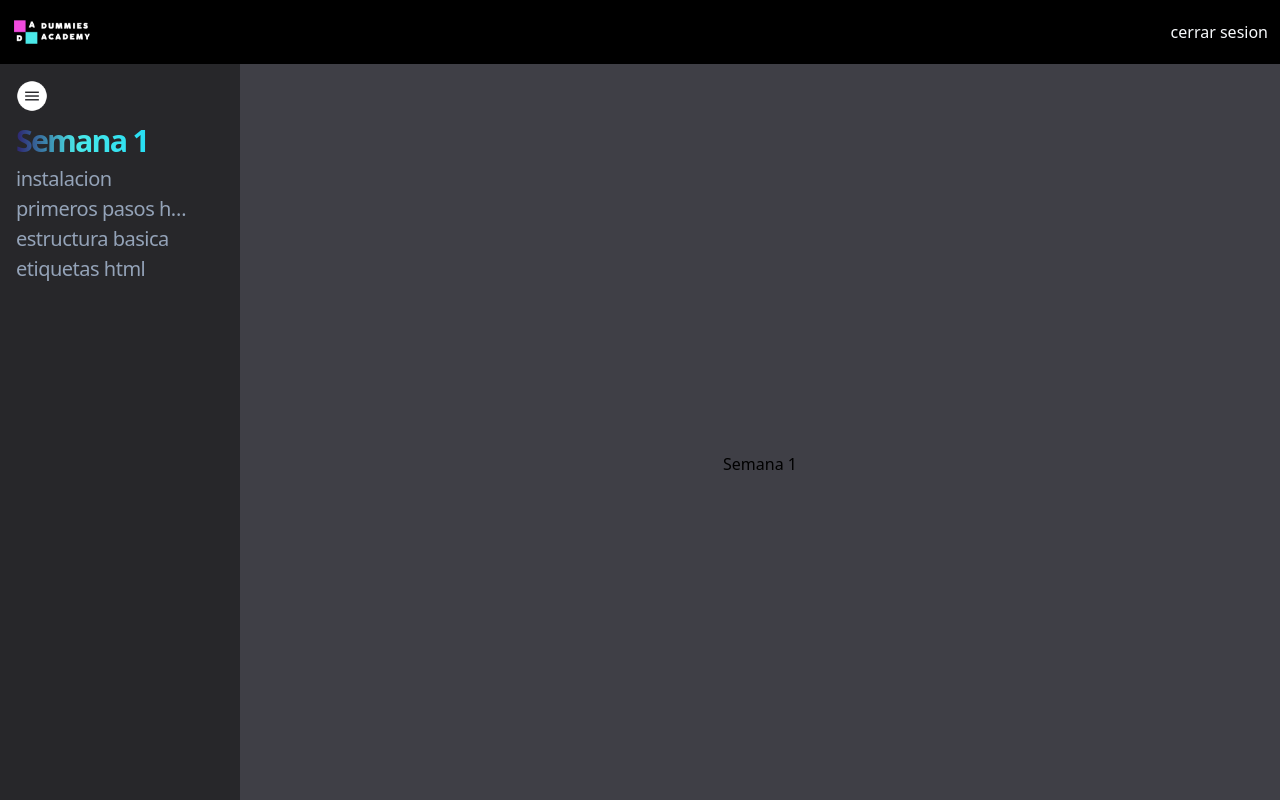
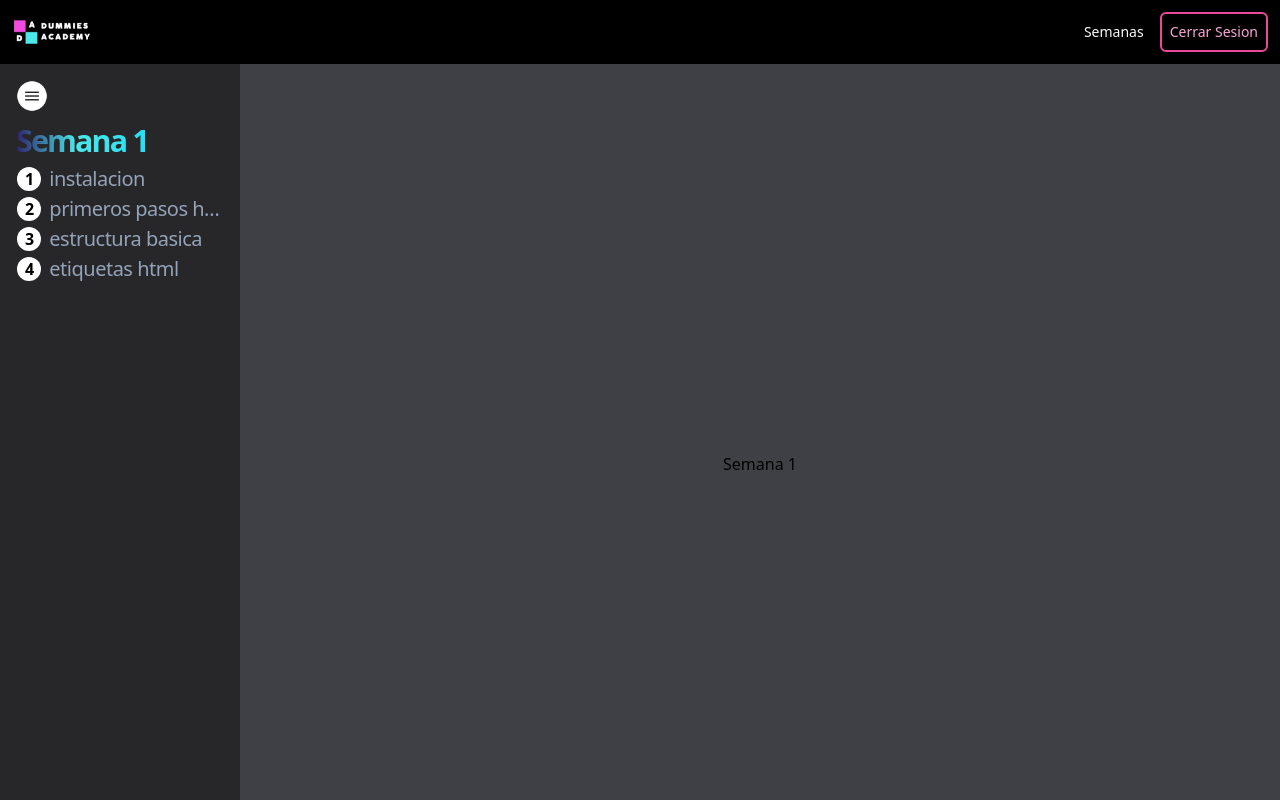
Before and after one commit to andresAgudelo0101/acadummies-plataform, a React (Vite) app: page / in a window 1280 px wide. Both pictures are taken after a click on the button "Ingresar". Shown: the top 800 px of the page. Built offline with nearby package versions, Linux system fonts and the light colour scheme.

Commit message:
mas contenido de los cursos agregados y logout done

```diff
--- a/src/components/Header.jsx
+++ b/src/components/Header.jsx
@@ -1,10 +1,55 @@
+import { Link } from "react-router-dom";
+import { useState } from "react";
+
 function Header() {
+  const [display, setdisplay] = useState(false);
+  const weeks = [
+    { semana: 1, ruta: "/semana/1/" },
+    { semana: 2, ruta: "/semana/2/" },
+    { semana: 3, ruta: "/semana/3/" },
+    { semana: 4, ruta: "/semana/4/" },
+    { semana: 5, ruta: "/semana/1/" },
+    { semana: 6, ruta: "/semana/1/" },
+    { semana: 7, ruta: "/semana/1/" },
+    { semana: 8, ruta: "/semana/1/" },
+    { semana: 9, ruta: "/semana/1/" },
+    { semana: 10, ruta: "/semana/1/" },
+    { semana: 11, ruta: "/semana/1/" },
+    { semana: 12, ruta: "/semana/1/" },
+  ];
+  const deleteCookie = () => {
+    window.localStorage.setItem("key-course", '0101');
+    location.reload();
+  };
   return (
-    <header className=" flex justify-between items-center h-16 bg-black w-full text-slate-50 p-3">
-      <div className="">
-        <img src="/logo.png" className=" w-20" />
+    <header className=" flex flex-col">
+      <div className=" flex justify-between items-center h-16 bg-black w-full text-slate-50 p-3">
+        <div className="">
+          <img src="/logo.png" className=" w-20" />
+        </div>
+        <div className="flex flex-row gap-4">
+          <button onClick={() => setdisplay(!display)} className="text-sm hover:text-cyan-400">Semanas</button>
+          <button
+            className="bg-transparent border-2 border-pink-500 p-2 rounded-md text-sm text-pink-300 hover:text-pink-500"
+            onClick={deleteCookie}
+          >
+            Cerrar Sesion
+          </button>
+        </div>
       </div>
-      <p>cerrar sesion</p>
+      {display ? (
+        <div className="flex flex-row gap-5 h-auto w-full md:justify-center bg-black  overflow-auto   p-4">
+          {weeks.map((week, key) => (
+            <Link
+              key={key}
+              to={week.ruta}
+              className="text-base font-light leading-normal tracking-tight text-slate-400 font-sans  hover:text-white"
+            >
+              Semana {week.semana}
+            </Link>
+          ))}
+        </div>
+      ) : null}
     </header>
   );
 }
--- a/src/components/Menu.jsx
+++ b/src/components/Menu.jsx
@@ -21,7 +21,12 @@ function Menu(props) {
                 to={val.ruta}
                 className="text-xl font-light leading-normal tracking-tight text-slate-400 font-sans  hover:text-white"
               >
-                <p className="w-5/6 truncate">{val.titulo}</p>
+                <div className="flex flex-row gap-2 justify-center items-center">
+                  <span className="bg-white rounded-[50%] w-5 h-5 text-black text-base font-semibold flex justify-center items-center p-3">
+                    {key + 1}
+                  </span>
+                  <p className="w-5/6 truncate">{val.titulo}</p>
+                </div>
               </Link>
             </ul>
           ))}
--- a/src/components/VercelFont.module.css
+++ b/src/components/VercelFont.module.css
@@ -38,7 +38,7 @@
   .title3{
     font-family: system-ui;
     text-align: left;
-    font-size: 1.9rem;
+    font-size: 1.7rem;
     font-weight: 800;
     letter-spacing: -0.06em;
     background: rgb(46, 42, 115);
--- a/src/components/Video.jsx
+++ b/src/components/Video.jsx
@@ -3,16 +3,22 @@ function Video(props) {
   return (
     <div className="bg-black w-full h-auto text-white flex flex-col items-center p-8">
       <h1 className={styles.title2}>{props.titulo}</h1>
-      <div className="w-full h-full  flex flex-col gap-3">
-        <video className="w-full h-96 " controls data-state="hidden">
+      <div className="w-full h-full  flex flex-col gap-3 items-center">
+        <video
+          className="w-11/12 h-96 bg-zinc-900"
+          controls
+          data-state="hidden"
+        >
           <source src={props.url} type="video/mp4" />
           <source src={props.url} type="video/ogg" />
           Your browser does not support the video tag.
         </video>
+        <div className="w-full">
+          <h2 className={styles.title3}>Contenido de la clase.</h2>
+        </div>
 
-        <h2 className={styles.title3}>Contenido de la clase.</h2>
         <div className=" w-full h-64 overflow-auto">
-          <div className="">
+          <div className="w-auto">
             <h2 className=" text-xl font-semibold text-left text-slate-400">
               Anotaciones:
             </h2>
--- a/src/components/week1/dataWeek.js
+++ b/src/components/week1/dataWeek.js
@@ -1,5 +1,5 @@
 
-export const contenido_semana1 = {
+export const week1 = {
     semana:1,
     horas:2.5,
     fecha_actualizacion:'28/11/2022',
--- /dev/null
+++ b/src/components/week2/dataWeek2.js
@@ -0,0 +1,50 @@
+
+export const week2 = {
+    semana:2,
+    horas:3.5,
+    fecha_actualizacion:'28/11/2023',
+    videos:[
+    {
+        titulo:'estilos basicos',
+        ruta:'/semana/2/estilos',
+        url_video:'',
+        contenido:{
+            comentarios:[
+                'nada '
+            ],
+            enlaces:[
+                'w3scol'
+            ]
+        }
+    },
+    {
+        titulo:'separando html y css',
+        ruta:'/semana/2/html-css-separados',
+        url_video:'',
+        contenido:{
+            comentarios:[
+                'Recuerda muy bien donde colocas tu css'
+            ],
+            enlaces:[
+                'w3scol.com'
+            ]
+        }
+    },
+    {
+        titulo:'posicion elementos',
+        ruta:'/semana/2/posicion',
+        url_video:'',
+        contenido:{
+            comentarios:[
+                'display:flex;',
+                'alig-items:center;',
+                'justify-content:center;'
+            ],
+            enlaces:[
+                'w3scol'
+            ]
+        }
+    }
+
+]
+}
--- a/src/router/Router.jsx
+++ b/src/router/Router.jsx
@@ -1,11 +1,12 @@
 import { BrowserRouter, Route, Routes } from "react-router-dom";
 import Index from "../pages/Index";
-import { contenido_semana1 } from "../components/week1/dataWeek";
+import { week1 } from "../components/week1/dataWeek";
 import RouterAuth from "./RouterAuth";
 import LoginAuth from "./LoginAuth";
 import Layout from "../components/Layout";
 import Video from "../components/Video";
 import Home from "../components/Home";
+import { week2 } from "../components/week2/dataWeek2";
 
 function Router() {
   return (
@@ -19,21 +20,50 @@ function Router() {
             </LoginAuth>
           }
         />
-        <Route path="*" element={<h1>not found</h1>}/>
+        <Route path="*" element={<h1>not found</h1>} />
         <Route path="/semana/1/">
           <Route
             path=""
             element={
-              <Layout data={contenido_semana1}>
-                <Home info={contenido_semana1} />
+              <Layout data={week1}>
+                <Home info={week1} />
               </Layout>
-            }/>
-          {contenido_semana1.videos.map((val) => (
+            }
+          />
+          {week1.videos.map((val) => (
+            <Route
+              path={val.ruta}
+              element={
+                <Layout data={week1}>
+                  <Video
+                    titulo={val.titulo}
+                    contenido={val.contenido}
+                    url={val.url_video}
+                  />
+                </Layout>
+              }
+              key={val.titulo}
+            />
+          ))}
+        </Route>
+
+        <Route path="/semana/2/">
+          <Route
+            path=""
+            element={
+              <RouterAuth>
+                <Layout data={week2}>
+                  <Home info={week2} />
+                </Layout>
+              </RouterAuth>
+            }
+          />
+          {week2.videos.map((val) => (
             <Route
               path={val.ruta}
               element={
                 <RouterAuth>
-                  <Layout data={contenido_semana1}>
+                  <Layout data={week2}>
                     <Video
                       titulo={val.titulo}
                       contenido={val.contenido}
@@ -44,7 +74,7 @@ function Router() {
               }
               key={val.titulo}
             />
-            ))}
+          ))}
         </Route>
       </Routes>
     </BrowserRouter>
```
Also changed, not shown: src/components/week3/dataWeek3.js (added), src/components/week4/dataWeek4.js (added).
